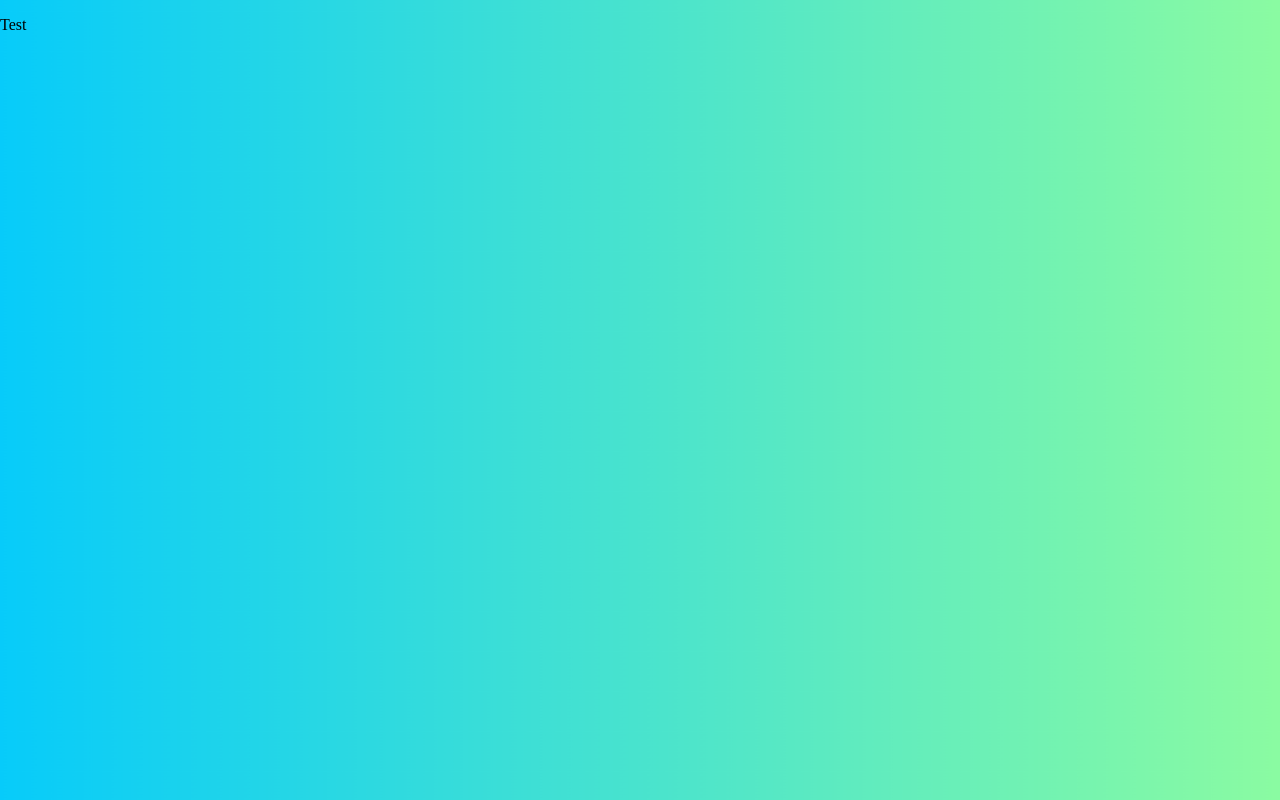
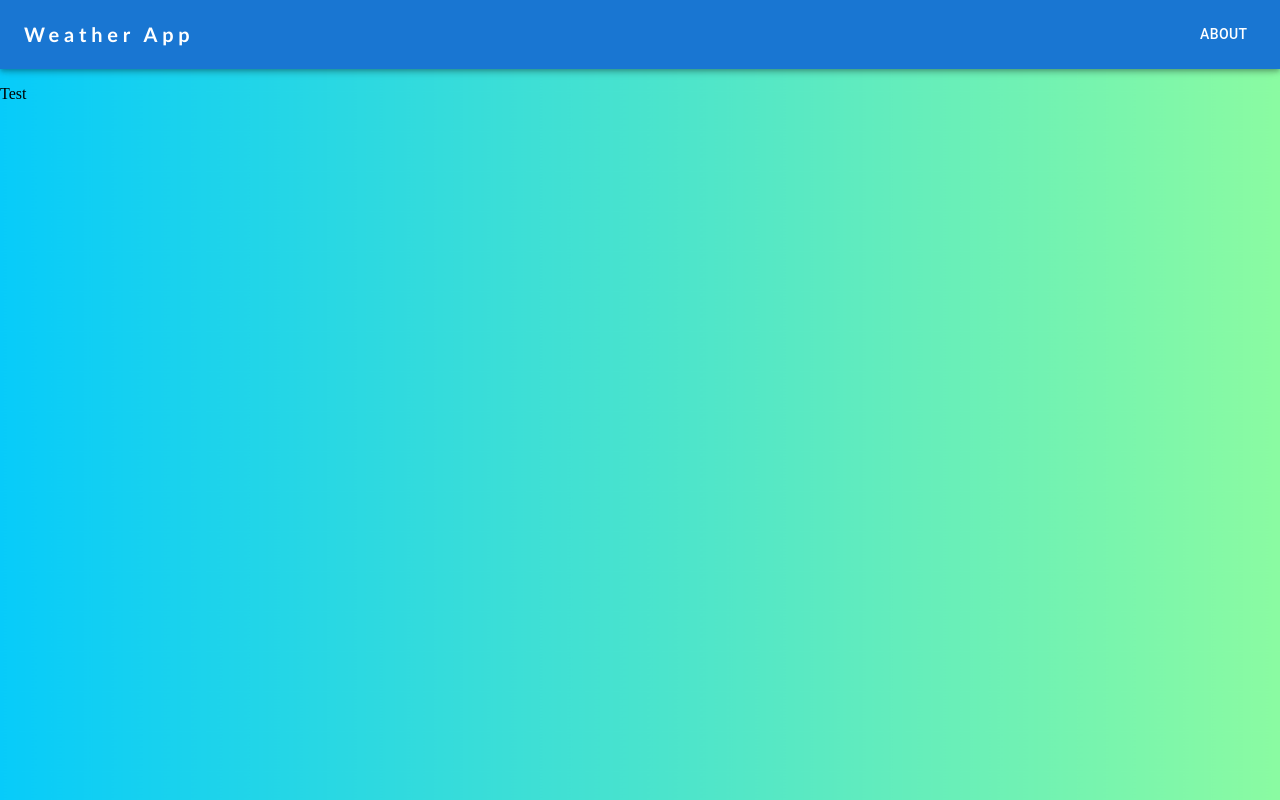
Before and after one commit to paul-mp/react-weather, a React (Create React App) app: page /About in a window 1280 px wide. Built offline with nearby package versions, Linux system fonts and the light colour scheme.

Commit message:
removed the chart for now, and made the router work for multiple pages

```diff
--- a/src/Components/Bar.jsx
+++ b/src/Components/Bar.jsx
@@ -10,8 +10,9 @@ import Container from "@mui/material/Container";
 import Button from "@mui/material/Button";
 import MenuItem from "@mui/material/MenuItem";
 import AdbIcon from "@mui/icons-material/Adb";
+import { Link } from "react-router-dom";
 
-const pages = ["About", "GitHub", "Blog"];
+const pages = ["About"];
 
 function ResponsiveAppBar() {
   const [anchorElNav, setAnchorElNav] = React.useState(null);
@@ -105,6 +106,8 @@ function ResponsiveAppBar() {
               <Button
                 key={page}
                 sx={{ my: 2, color: "white", display: "block" }}
+                component={Link}
+                to={`/${page}`}
               >
                 {page}
               </Button>
--- a/src/Pages/About.js
+++ b/src/Pages/About.js
@@ -1,7 +1,13 @@
 import React from "react";
+import Bar from "../Components/Bar";
 
 const About = () => {
-  return <p>Test</p>;
+  return (
+    <div>
+      <Bar />
+      <p>Test</p>
+    </div>
+  );
 };
 
 export default About;
```
